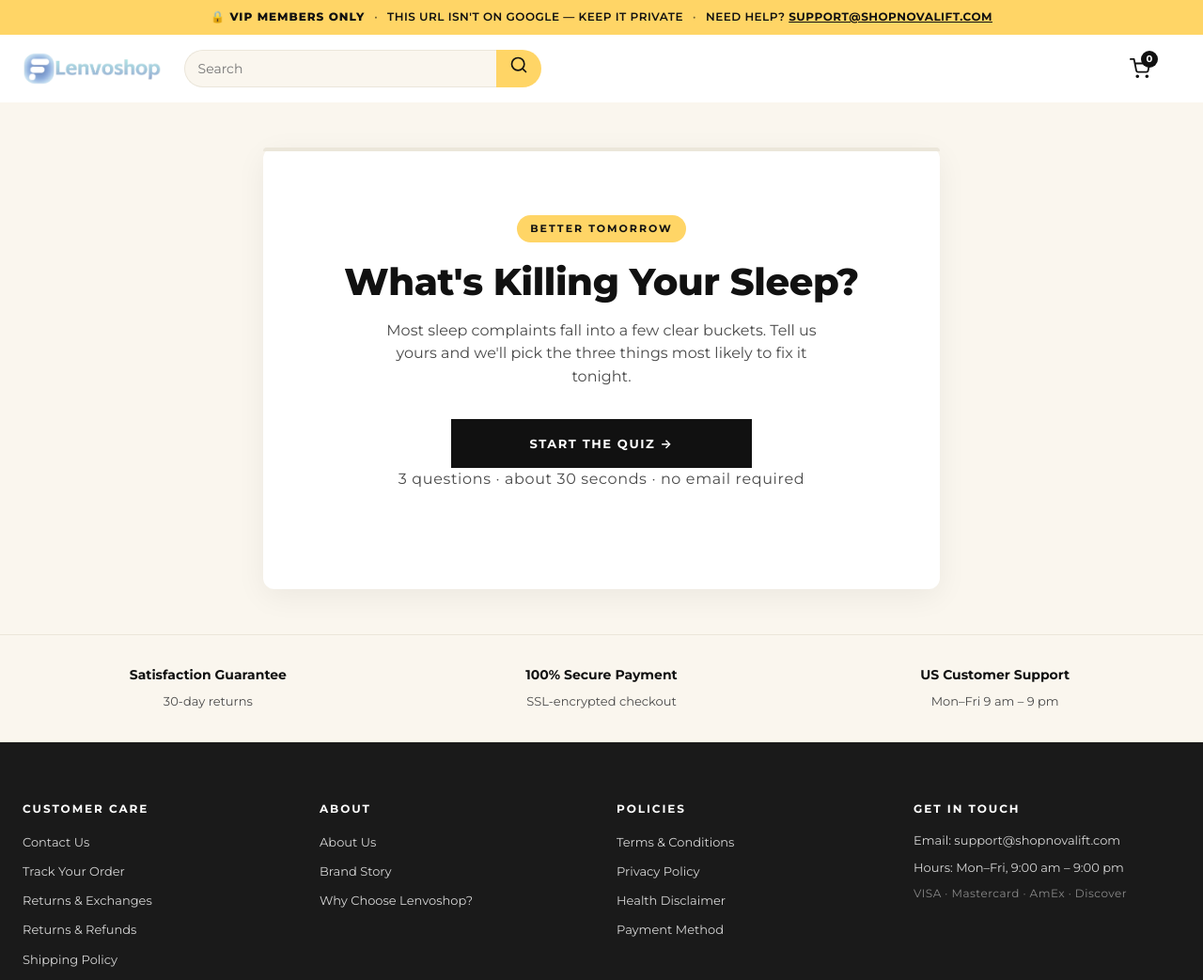
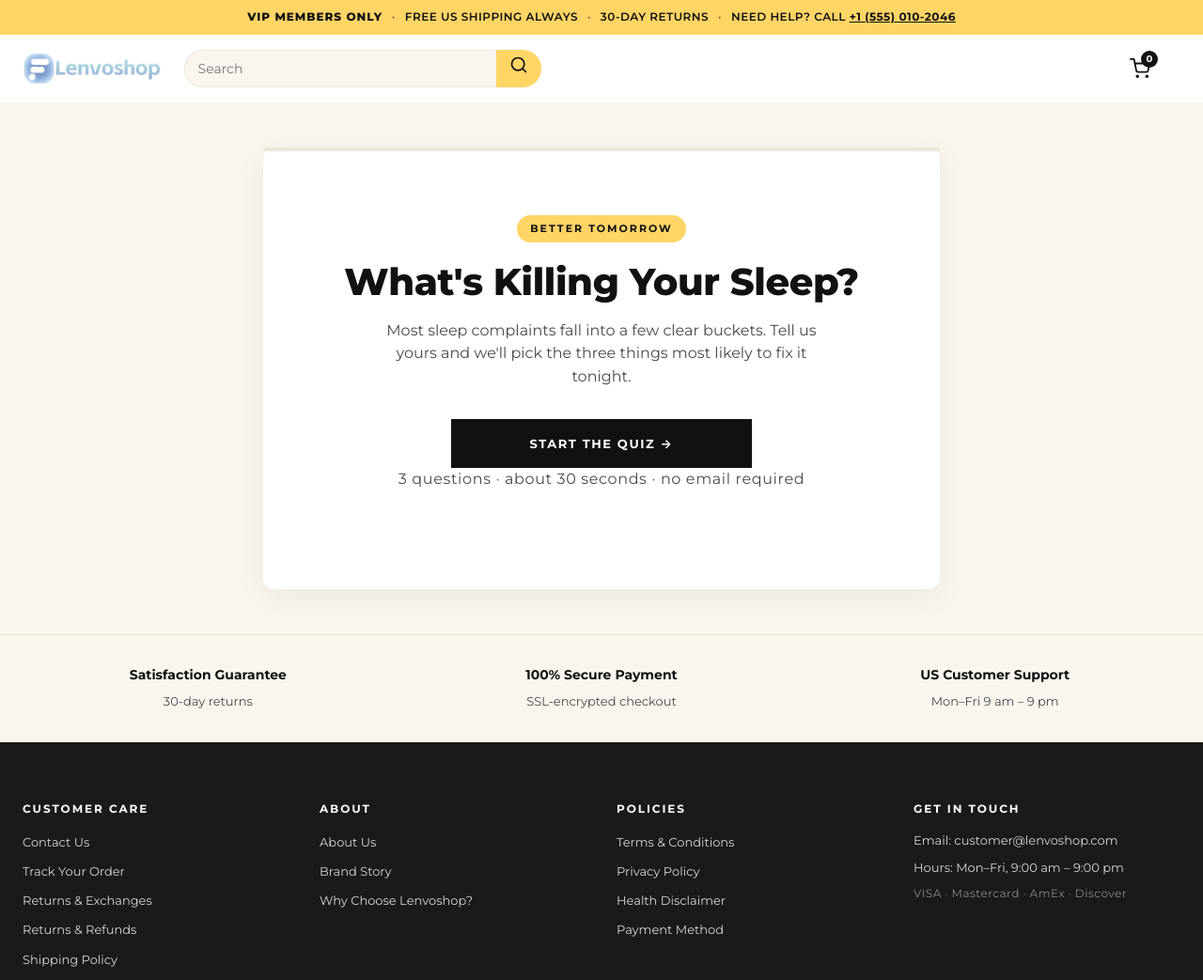
Before and after one commit to default-tech-eng/lenvoshop-vip, a plain HTML site: page quiz-sleep-match.html in a window 1280 px wide. Shown: the top 1043 px of the page at 94% size. Drawn offline with Linux system fonts and the light colour scheme.

Commit message:
update: quiz-sleep-match.html

```diff
--- a/quiz-sleep-match.html
+++ b/quiz-sleep-match.html
@@ -17,11 +17,13 @@
 </head>
 <body>
 <div class="topbar">
-    <span class="topbar-msg vip-flag"><strong>🔒 VIP Members Only</strong></span>
+    <span class="topbar-msg vip-flag"><strong>VIP Members Only</strong></span>
     <span class="topbar-sep">·</span>
-    <span class="topbar-msg">This URL isn't on Google — keep it private</span>
+    <span class="topbar-msg">Free US shipping always</span>
     <span class="topbar-sep">·</span>
-    <span class="topbar-msg">Need help? <a href="mailto:support@shopnovalift.com">support@shopnovalift.com</a></span>
+    <span class="topbar-msg">30-day returns</span>
+    <span class="topbar-sep">·</span>
+    <span class="topbar-msg">Need help? Call <a href="tel:+15550102046">+1 (555) 010-2046</a></span>
   </div>
 <header class="site-header">
   <a href="index.html" class="logo">
@@ -114,7 +116,7 @@
     </div>
     <div>
       <h4>Get in touch</h4>
-      <p>Email: <a href="mailto:support@shopnovalift.com">support@shopnovalift.com</a></p>
+      <p>Email: <a href="mailto:customer@lenvoshop.com">customer@lenvoshop.com</a></p>
       <p>Hours: Mon–Fri, 9:00 am – 9:00 pm</p>
       <p class="payment-icons">VISA · Mastercard · AmEx · Discover</p>
     </div>
```
